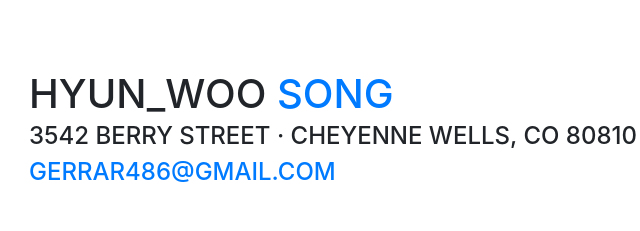
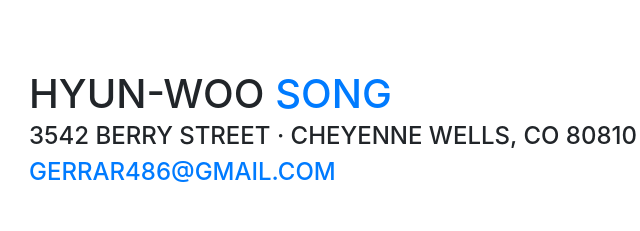
Before and after one commit to hyunwoo-song/hyunwoo-song.github.io, a website with bundled scripts: page index.html in a window 1280 px wide. Shown: the part 153-384 px from the top of the page, 291-931 px from the left. Built offline with nearby package versions, Linux system fonts and the light colour scheme; a web font is replaced by a local one.

Commit message:
Change index2.html

```diff
--- a/index.html
+++ b/index.html
@@ -63,7 +63,7 @@
 
       <section class="resume-section p-3 p-lg-5 d-flex d-column" id="about">
         <div class="my-auto">
-          <h1 class="mb-0">Hyun_Woo
+          <h1 class="mb-0">Hyun-Woo
             <span class="text-primary">Song</span>
           </h1>
           <div class="subheading mb-5">3542 Berry Street · Cheyenne Wells, CO 80810 · (317) 585-8468 ·
```
